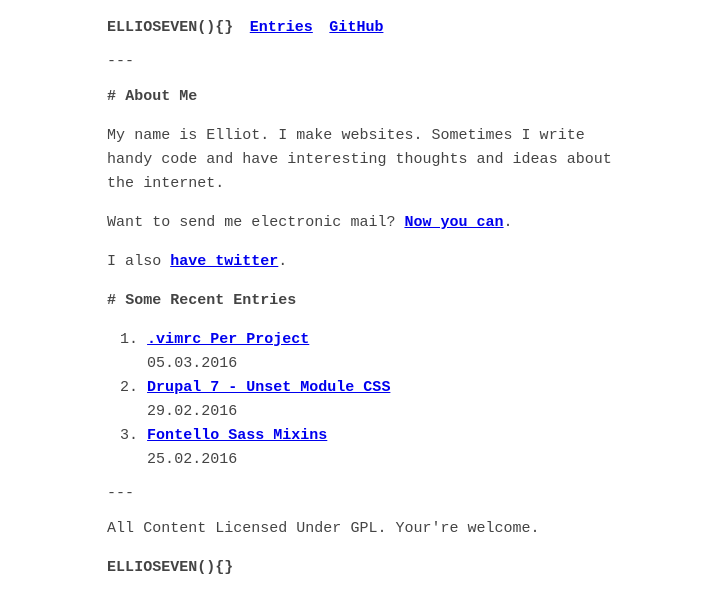
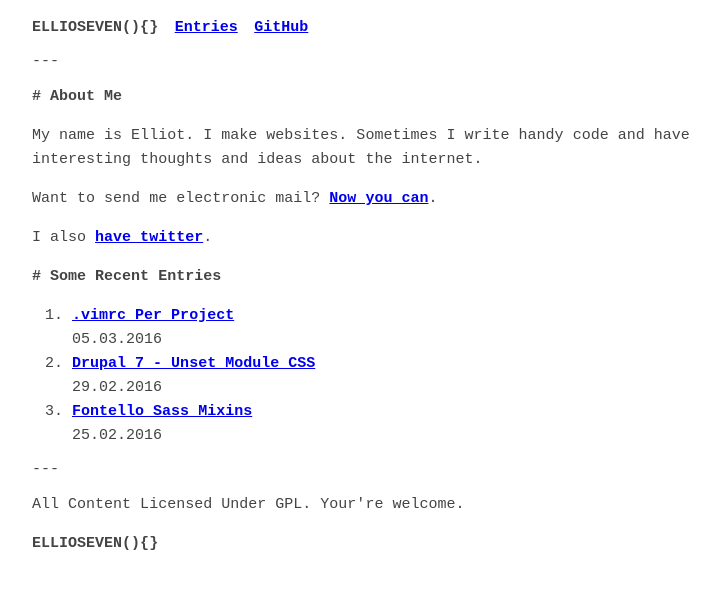
Before and after one commit to ellioseven/ellioseven.github.io, a Jekyll site: the page built from index.md, in a window 1280 px wide. Shown: the top 613 px of the page, without its empty margins (270-990 px from the left). Built offline with Jekyll 4.4.1, drawn with Linux system fonts in a browser that asks for light colours.

Commit message:
Increase container width

```diff
--- a/css/theme.css
+++ b/css/theme.css
@@ -142,7 +142,7 @@ header[role="banner"],
 main[role="main"],
 footer[role="contentinfo"],
 hr {
-    max-width: 35em;
+    max-width: 45em;
     margin: 1em auto;
     padding-left: 1em;
     padding-right: 1em;
```
